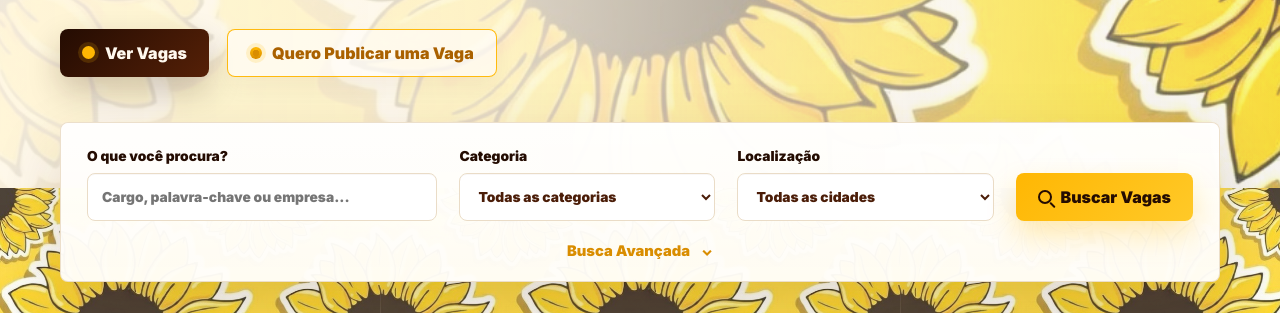
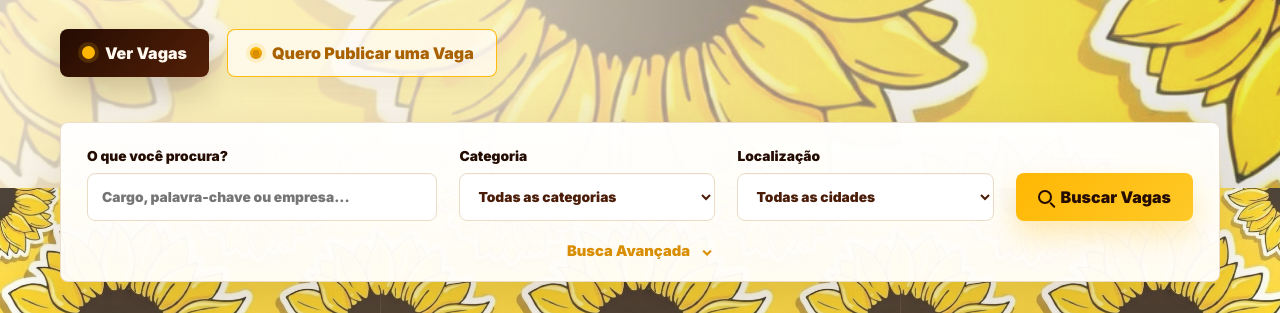
Before and after one commit to gustavomotafa-create/guia-extremo-sul-ba, a plain HTML site: page index.html in a window 1280 px wide. Shown: the part 439-752 px from the top of the page. Drawn offline with Linux system fonts and the light colour scheme; a script that the page names is missing.

Commit message:
Ajusta intensidade do fundo da Hero

```diff
--- a/styles.css
+++ b/styles.css
@@ -336,7 +336,7 @@ main {
   background-position: center;
   background-size: cover;
   background-repeat: no-repeat;
-  filter: saturate(1.28) contrast(1.08) brightness(0.96);
+  filter: saturate(1.42) contrast(1.14) brightness(0.9);
   transform: scale(1.03);
 }
 
@@ -347,8 +347,8 @@ main {
   z-index: 1;
   pointer-events: none;
   background:
-    linear-gradient(90deg, rgba(255, 248, 234, 0.92) 0%, rgba(255, 248, 234, 0.84) 38%, rgba(255, 248, 234, 0.62) 62%, rgba(255, 248, 234, 0.24) 100%),
-    linear-gradient(180deg, rgba(255, 248, 234, 0.08), rgba(255, 248, 234, 0.02));
+    linear-gradient(90deg, rgba(255, 248, 234, 0.82) 0%, rgba(255, 248, 234, 0.74) 38%, rgba(255, 248, 234, 0.5) 62%, rgba(255, 248, 234, 0.18) 100%),
+    linear-gradient(180deg, rgba(255, 248, 234, 0.06), rgba(255, 248, 234, 0.02));
 }
 
 .hero-shell {
```
